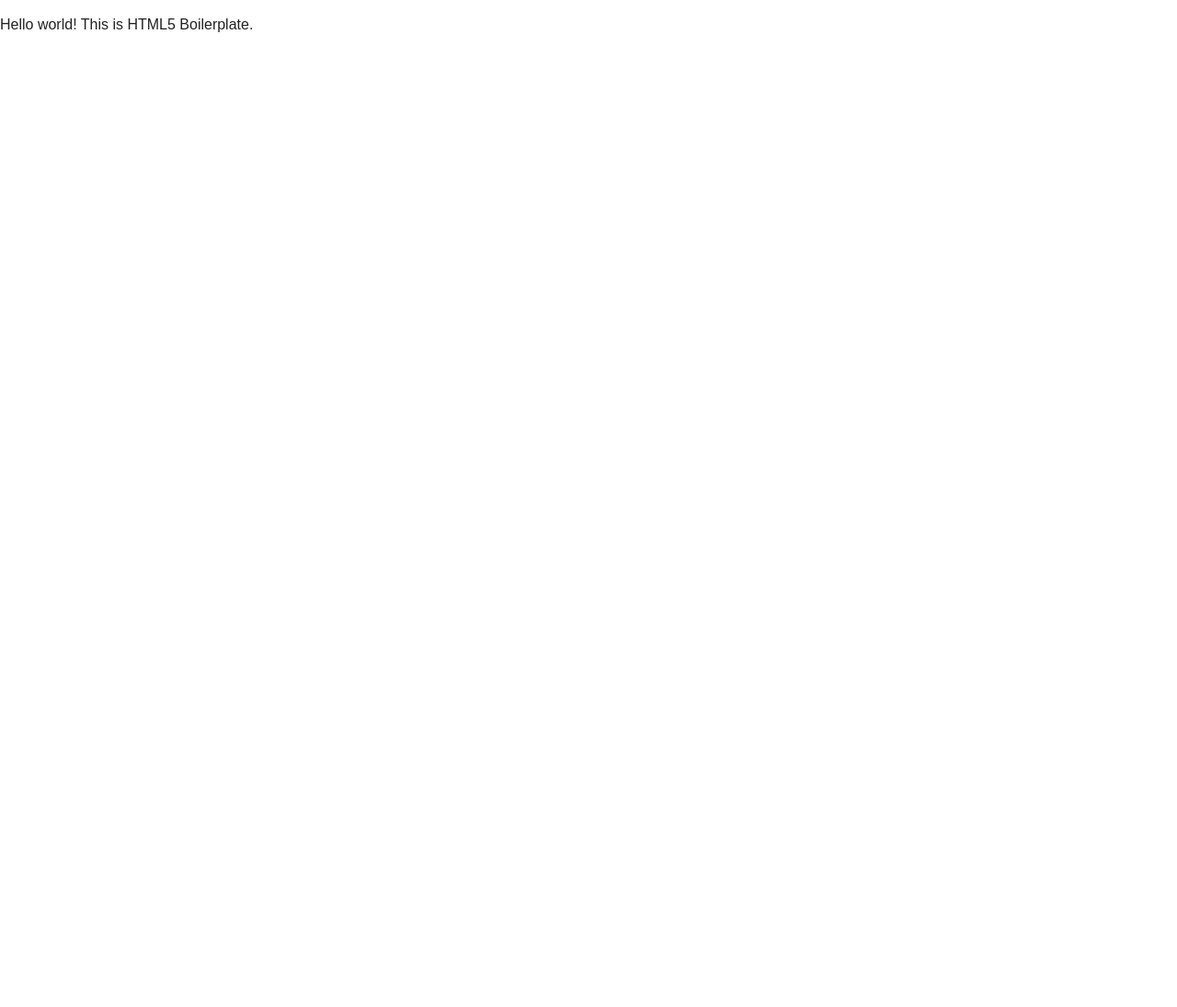
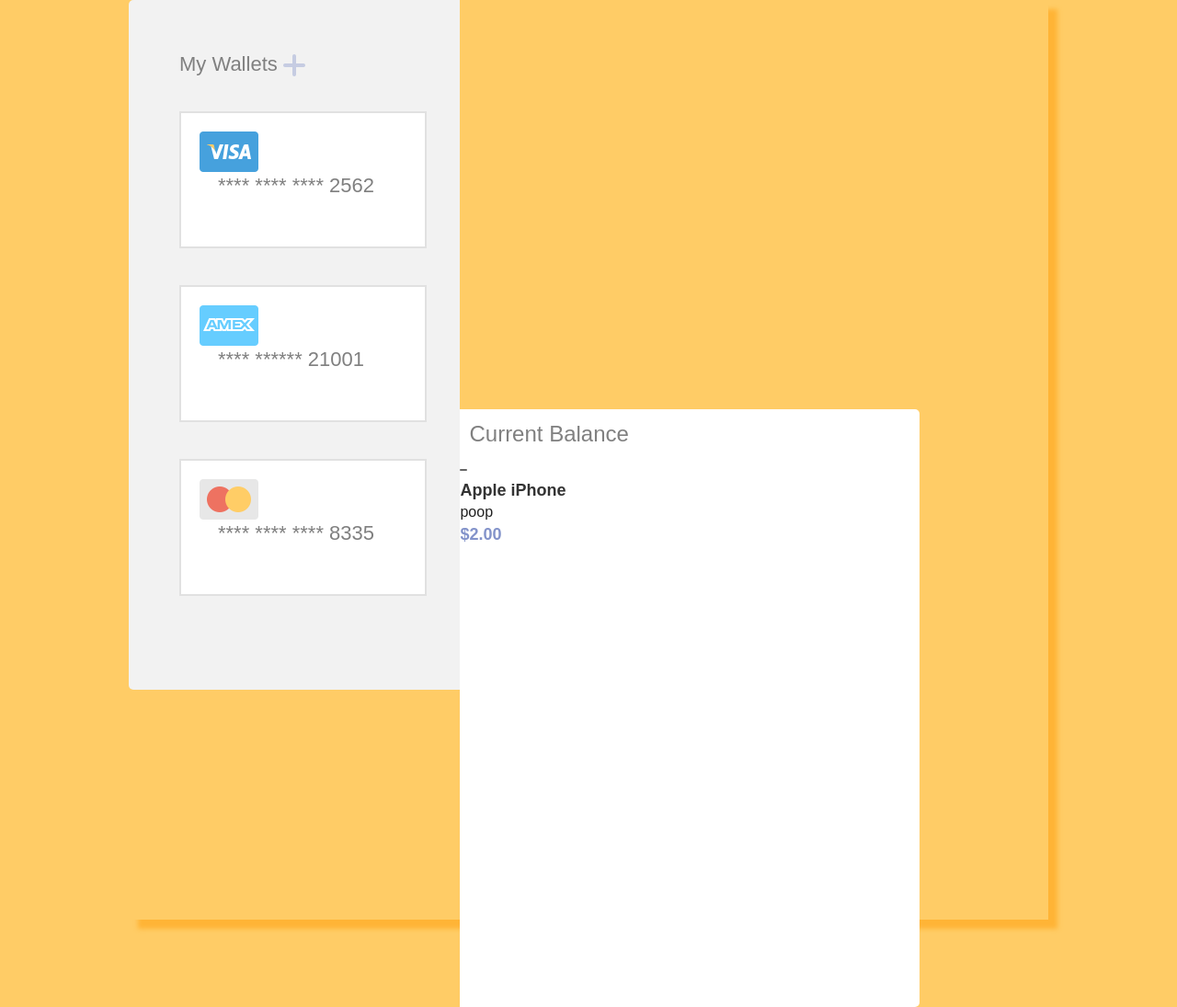
Before and after one commit to dynamod92/RedVentures2ndCodingChallenge, a website: page index.html in a window 1280 px wide. Shown: the whole page at 92% size. Before the commit the page ends 800 px from the top, so only its background shows below. Drawn offline with Linux system fonts and the light colour scheme.

Commit message:
this is the second code challenge, with updates to the card border on hover. right panel is still mis-aligned.

```diff
--- a/index.html
+++ b/index.html
@@ -12,15 +12,58 @@
 
         <link rel="stylesheet" href="css/normalize.css">
         <link rel="stylesheet" href="css/main.css">
+        <link rel="stylesheet" href="css/app.css">
         <script src="js/vendor/modernizr-2.8.3.min.js"></script>
     </head>
     <body>
+
         <!-- Add your site or application content here -->
-        <p class="lol">
-            <div class="test">
-                   Hello world! This is HTML5 Boilerplate.
+        <div class="container">
+            <div class="left-panel">
+                <div class="ltext">
+                My Wallets
+                <img src="img/plus-button.png" />
+                </div>
+                <div class="card">
+                    <img src="img/visa.png" />
+                    <br/>
+                    <span class="ltext">**** **** **** 2562</span>
+                </div>
+                <div class="card">
+                    <img src="img/amex.png" />
+                    <br/>
+                    <span class="ltext">**** ****** 21001</span>
+                </div>
+                    <div class="card">
+                    <img src="img/mastercard.png" />
+                    <br/>
+                    <span class="ltext">**** **** **** 8335</span>
+                </div>
             </div>
-        </p>
+
+            <div class="right-panel">
+                <div class="rtitle">
+                Current Balance
+                </div>
+                <div>
+                <img src="img/minus-button.png" />
+                </div>
+                <div>
+                <span class="charge">
+                Apple iPhone
+                </span><br/>
+                <span class="charge-desc">
+                poop
+                </span>
+                </div>
+                <div>
+                <span class="balance">
+                $2.00
+                </span>
+                <div>
+
+            </div>
+        </div>
 
         <script src="js/plugins.js"></script>
         <script src="js/main.js"></script>
--- /dev/null
+++ b/sass/app.scss
@@ -0,0 +1,73 @@
+
+body {
+	background-color: #ffcc66;
+}
+.container {
+	margin: auto;
+	width: 1000px;
+	height: 1000px;
+	box-shadow: 10px 10px 5px #ffb436;
+}
+.left-panel {
+	width: 290px;
+	height: 680px;
+	background-color: #f2f2f2;
+	display: inline-block;
+	border-top-left-radius: 5px;
+	border-bottom-left-radius: 5px;
+	padding: 35px;
+
+	.card {
+		width: 225px;
+		height: 105px;
+		padding: 20px;
+		margin-left: 20px;
+		margin-top: 15px;
+		margin-bottom: 40px;
+		background-color: #ffffff;
+		border: 2px solid #e1e1e1;
+	}
+	.card:hover {
+		border: 2px solid #8393ca;
+	}
+	.ltext {
+		font-size: 22px;
+		color: gray;
+		padding: 20px;
+	}
+
+}
+.right-panel {
+	width: 500px;
+	height: 650px;
+	background-color: #ffffff;
+	display: inline-block;
+	margin-left: -4px;
+	border-bottom-right-radius: 5px;
+	border-top-right-radius: 5px;
+
+	.rtitle {
+		font-size: 24px;
+		color: gray;
+		padding: 10px;
+	}
+
+}
+.checkbox {
+
+}
+.balance{
+	font-size: 18px;
+	font-weight: bold;
+	color: #8393ca;
+
+}
+.charge{
+	font-size: 18px;
+	font-weight: bold;
+	color: #333333;
+}
+.charg-desc{
+	font-size: 12px;
+	color: #999999;
+}
```
Also changed, not shown: css/app.css (added), img/VISA.png (added), img/amex.png (added), img/mastercard.png (added), img/minus-button.png (added), img/plus-button.png (added), img/small-plus-button.png (added).
